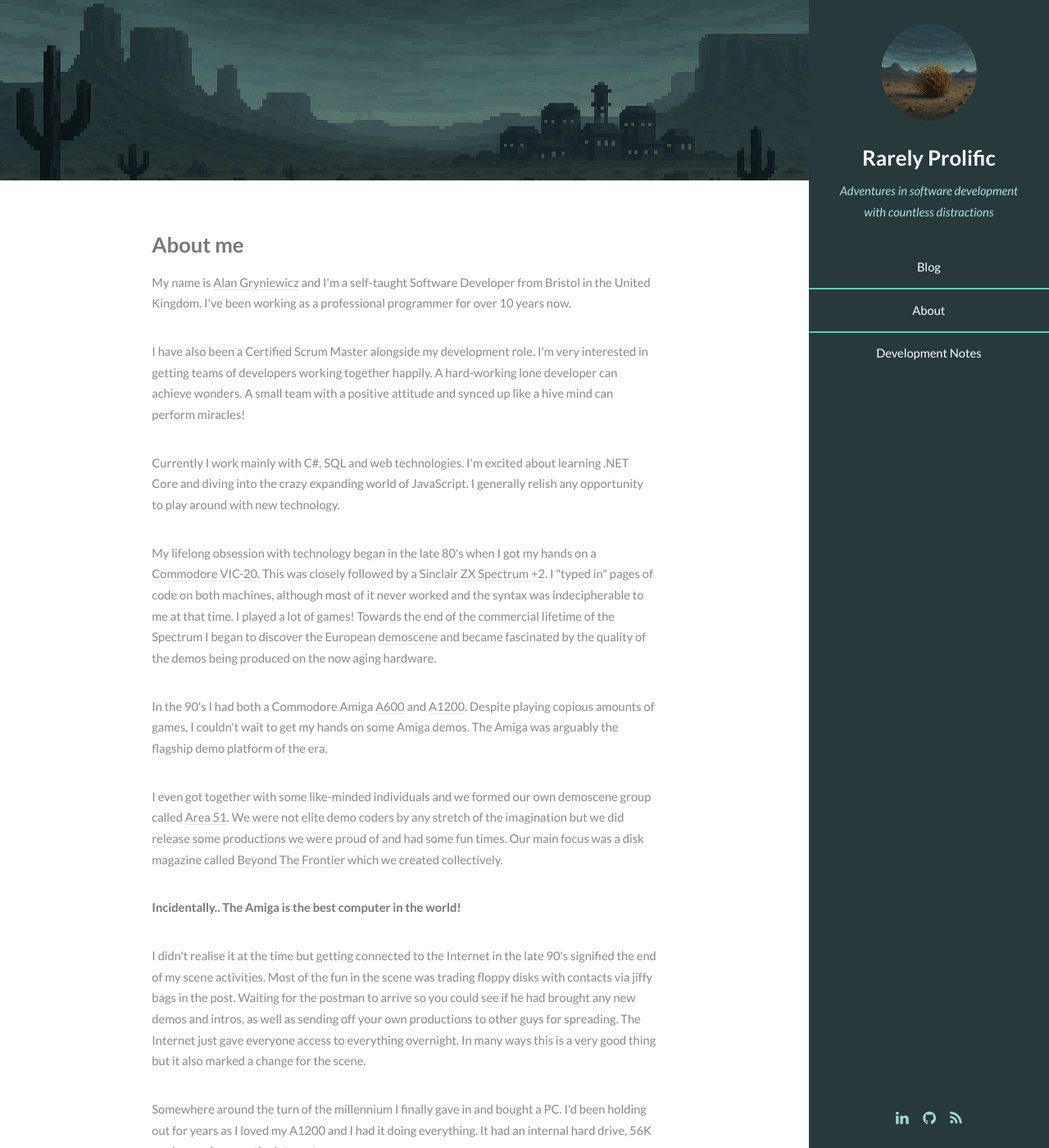
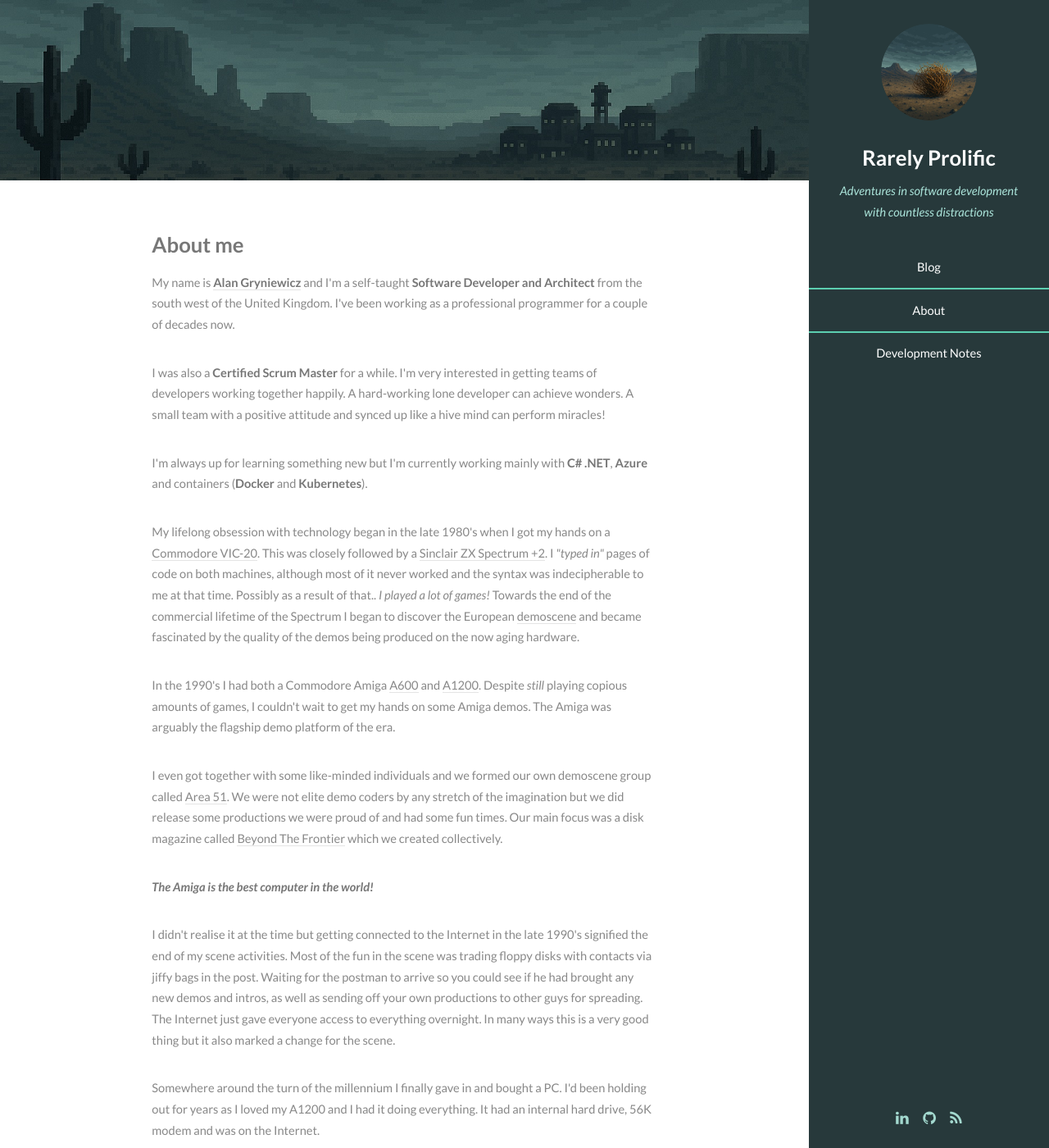
Before and after one commit to rarelyprolific/rarelyprolific.github.io, a Jekyll site: the page built from about/index.html, in a window 1280 px wide and 1400 px high. Shown: the whole window at 82% size. Built offline with Jekyll 4.4.1, drawn with Linux system fonts in a browser that asks for light colours; some of the changed text lies outside the part shown.

Commit message:
Updated about page

```diff
--- a/about/index.html
+++ b/about/index.html
@@ -8,57 +8,57 @@ layout: default
 
     <h3>About me</h3>
 
-    <p>My name is <a href="https://uk.linkedin.com/in/alan-gryniewicz-2183182a">Alan Gryniewicz</a> and I'm a self-taught Software Developer from Bristol in the United Kingdom.
-      I've been working as a professional programmer for over 10 years now.</p>
+    <p>My name is <strong><a href="https://uk.linkedin.com/in/alan-gryniewicz-2183182a">Alan Gryniewicz</a></strong> and I'm a self-taught
+      <strong>Software Developer and Architect</strong> from the south west of the United Kingdom. I've been working as a professional
+      programmer for a couple of decades now.</p>
 
-    <p>I have also been a Certified Scrum Master alongside my development role. I'm very interested in getting teams of developers working together happily. A hard-working
+    <p>I was also a <strong>Certified Scrum Master</strong> for a while. I'm very interested in getting teams of developers working together happily. A hard-working
       lone developer can achieve wonders. A small team with a positive attitude and synced up like a hive mind can perform miracles!</p>
 
-    <p>Currently I work mainly with C#, SQL and web technologies. I'm excited about learning .NET Core and diving into the crazy expanding world of JavaScript. I generally
-      relish any opportunity to play around with new technology.</p>
+    <p>I'm always up for learning something new but I'm currently working mainly with <strong>C# .NET</strong>, <strong>Azure</strong> and
+      containers (<strong>Docker</strong> and <strong>Kubernetes</strong>).</p>
 
-    <p>My lifelong obsession with technology began in the late 80's when I got my hands on a <a href="https://en.wikipedia.org/wiki/Commodore_VIC-20">Commodore VIC-20</a>.
-      This was closely followed by a <a href="https://en.wikipedia.org/wiki/ZX_Spectrum">Sinclair ZX Spectrum +2</a>. I "typed in" pages of code on both machines, although most of
-      it never worked and the syntax was indecipherable to me at that time. I played a lot of games! Towards the end of the commercial lifetime of the Spectrum I began to
-      discover the European <a href="https://en.wikipedia.org/wiki/Demoscene">demoscene</a> and became fascinated by the quality of the demos being produced on the now aging hardware.</p>
+    <p>My lifelong obsession with technology began in the late 1980's when I got my hands on a <a href="https://en.wikipedia.org/wiki/Commodore_VIC-20">Commodore VIC-20</a>.
+      This was closely followed by a <a href="https://en.wikipedia.org/wiki/ZX_Spectrum">Sinclair ZX Spectrum +2</a>. I <em>"typed in"</em> pages of code on both machines,
+      although most of it never worked and the syntax was indecipherable to me at that time. Possibly as a result of that.. <em>I played a lot of games!</em> Towards the end
+      of the commercial lifetime of the Spectrum I began to discover the European <a href="https://en.wikipedia.org/wiki/Demoscene">demoscene</a> and became
+      fascinated by the quality of the demos being produced on the now aging hardware.</p>
 
-    <p>In the 90's I had both a Commodore Amiga <a href="https://en.wikipedia.org/wiki/Amiga_600">A600</a> and <a href="https://en.wikipedia.org/wiki/Amiga_1200">A1200</a>. Despite
-      playing copious amounts of games, I couldn't wait to get my hands on some Amiga demos. The Amiga was arguably the flagship demo platform of the era.</p>
+    <p>In the 1990's I had both a Commodore Amiga <a href="https://en.wikipedia.org/wiki/Amiga_600">A600</a> and <a href="https://en.wikipedia.org/wiki/Amiga_1200">A1200</a>.
+      Despite <em>still</em> playing copious amounts of games, I couldn't wait to get my hands on some Amiga demos. The Amiga was arguably the flagship demo platform of
+      the era.</p>
 
-    <p>I even got together with some like-minded individuals and we formed our own demoscene group called <a href="http://janeway.exotica.org.uk/author.php?id=12546">Area 51</a>.
+    <p>I even got together with some like-minded individuals and we formed our own demoscene group called <a href="https://demozoo.org/groups/29956/">Area 51</a>.
       We were not elite demo coders by any stretch of the imagination but we did release some productions we were proud of and had some fun times. Our main focus was a disk magazine
-      called <a href="http://janeway.exotica.org.uk/release.php?id=30849">Beyond The Frontier</a> which we created collectively.</p>
+      called <a href="https://demozoo.org/productions/235142/">Beyond The Frontier</a> which we created collectively.</p>
 
-    <p><strong>Incidentally.. The Amiga is the best computer in the world!</strong></p>
+    <p><strong><em>The Amiga is the best computer in the world!</em></strong></p>
 
-    <p>I didn't realise it at the time but getting connected to the Internet in the late 90's signified the end of my scene activities. Most of the fun in the scene was trading floppy disks with
-      contacts via jiffy bags in the post. Waiting for the postman to arrive so you could see if he had brought any new demos and intros, as well as sending off your own
-      productions to other guys for spreading. The Internet just gave everyone access to everything overnight. In many ways this is a very good thing but it also marked
-      a change for the scene.</p>
+    <p>I didn't realise it at the time but getting connected to the Internet in the late 1990's signified the end of my scene activities. Most of the fun in the scene
+      was trading floppy disks with contacts via jiffy bags in the post. Waiting for the postman to arrive so you could see if he had brought any new demos and intros,
+      as well as sending off your own productions to other guys for spreading. The Internet just gave everyone access to everything overnight. In many ways this is a
+      very good thing but it also marked a change for the scene.</p>
 
     <p>Somewhere around the turn of the millennium I finally gave in and bought a PC. I'd been holding out for years as I loved my A1200 and I had it doing everything. It had
       an internal hard drive, 56K modem and was on the Internet.</p>
 
     <p>For many years after that I was just an avid computer user and gamer.</p>
 
-    <p><em>(Side thought: That could be an issue! If I had spent as many hours in my life programming as I have playing games.. I wonder what I could have achieved!)</em></p>
+    <p>Then I was offered an opportunity. I'd been employed in general office admin roles but it had been noticed that I had an aptitude for working with
+      computers. I became a trainee <strong>Systems Administrator and Developer</strong>! This reignited my passion for creating computer software and
+      became my full-time occupation.</p>
 
-    <p>Then, just over 10 years ago I was offered an opportunity. I'd been employed in general office admin roles but it had been noticed that I had an aptitude for working with
-      computers. I became a trainee Systems Administrator and Developer. This reignited my passion for creating computer software so the Developer role took over and became
-      my full-time occupation.</p>
+    <p>Ever since that happened, I've continued to keep myself busy learning new skills and immersing myself in technology.</p>
 
-    <p>Ever since, I've been busy learning new technical skills and immersing myself in technology. I still have a secret desire to make another demoscene release.</p>
+    <p>I still have a secret desire to make another demoscene release so I've been lurking in another demoscene group
+      called <a href="https://www.neokortex.co.uk">Neokortex</a> for the past few years.</p>
 
 
 
 
     <h3>About this site</h3>
 
-    <p>This site is an on-going collection of my thoughts and notes regarding the current state of software development as I see it. <em>(I'm often wrong!)</em></p>
-
-    <p>I'll try to include as many of my technical notes as possible about what I'm currently learning. I may even write a few tutorials. I'll also comment about which soft
-      skills and techniques I believe work well in a software development environment and where I think stuff goes wrong! Nothing too controversial but I reserve the right
-      to be brutally honest.</p>
+    <p>This site is just an on-going collection of thoughts, notes and possible mild rants about the current state of software development.</p>
 
   </div>
 </section>
```
